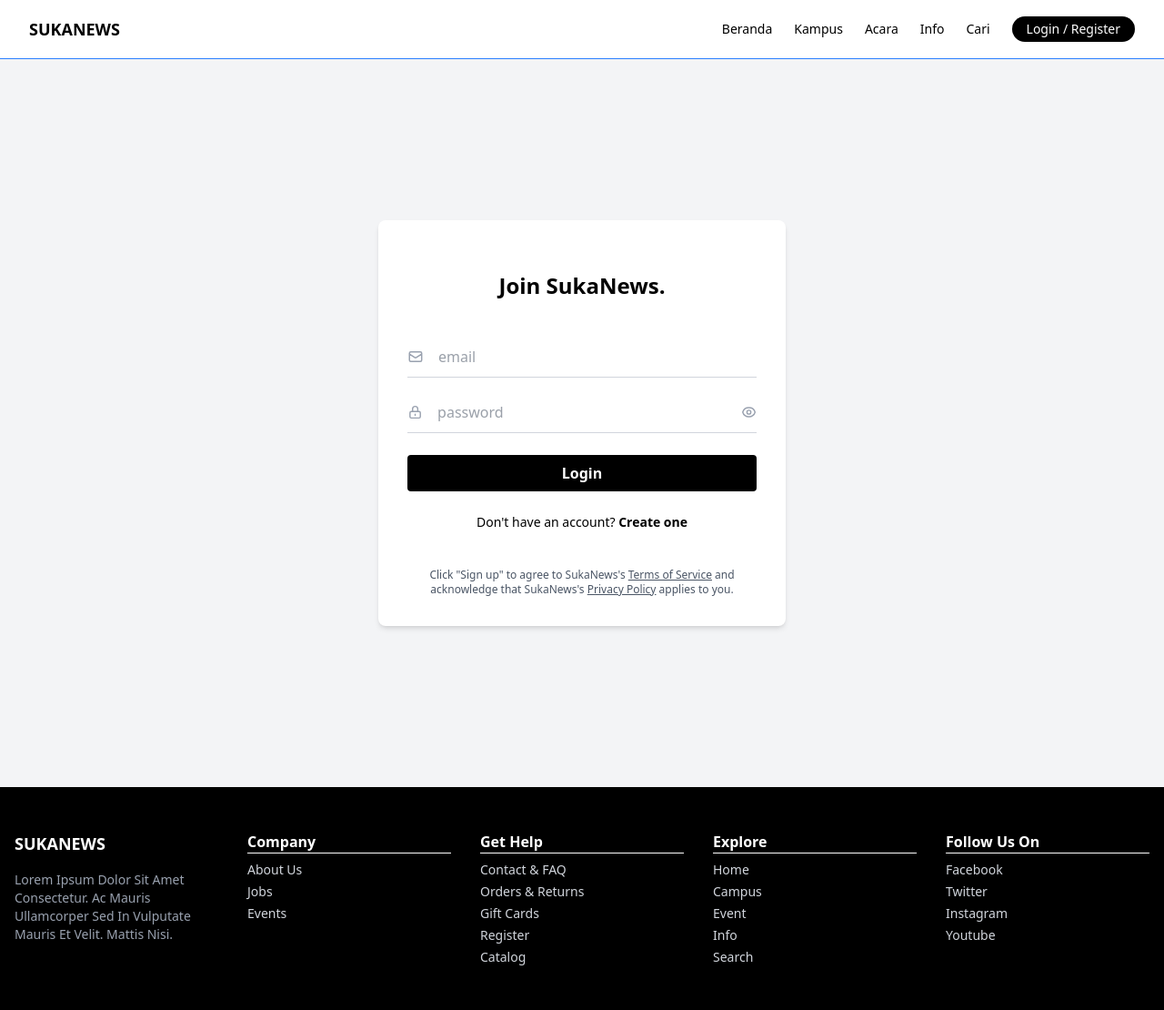
After one commit to ArbathAbdurrahman/SukaNews, a Django app: page /login/ in a window 1280 px wide. The commit adds this page. Shown: the whole page at 91% size. Run offline with Django 5.2, Linux system fonts and the light colour scheme; style sheets or scripts are compiled from the project's sources.

Commit message:
Add Database, Env, Auth Login

```diff
--- /dev/null
+++ b/sukanews/sukanews/forms.py
@@ -0,0 +1,58 @@
+from django import forms
+from django.contrib.auth.forms import UserCreationForm, AuthenticationForm
+from django.contrib.auth.models import User
+
+
+class CustomUserCreationForm(UserCreationForm):
+    """
+    Custom user creation form that uses email as username
+    """
+    email = forms.EmailField(
+        max_length=254,
+        required=True,
+        widget=forms.EmailInput(attrs={'placeholder': 'email'})
+    )
+    password1 = forms.CharField(
+        label="Password",
+        strip=False,
+        widget=forms.PasswordInput(attrs={'placeholder': 'password'})
+    )
+    password2 = forms.CharField(
+        label="Confirm Password",
+        strip=False,
+        widget=forms.PasswordInput(attrs={'placeholder': 'confirm password'})
+    )
+
+    class Meta:
+        model = User
+        fields = ('email', 'password1', 'password2')
+
+    def clean_email(self):
+        email = self.cleaned_data.get('email')
+        if User.objects.filter(email=email).exists():
+            raise forms.ValidationError("This email is already registered")
+        return email
+
+    def save(self, commit=True):
+        user = super().save(commit=False)
+        user.username = self.cleaned_data['email']  # Set username to email
+        user.email = self.cleaned_data['email']
+        if commit:
+            user.save()
+        return user
+
+
+class CustomAuthenticationForm(AuthenticationForm):
+    """
+    Custom authentication form that uses email instead of username
+    """
+    username = forms.EmailField(
+        max_length=254,
+        required=True,
+        widget=forms.EmailInput(attrs={'placeholder': 'email'})
+    )
+    password = forms.CharField(
+        label="Password",
+        strip=False,
+        widget=forms.PasswordInput(attrs={'placeholder': 'password'})
+    )
--- a/sukanews/sukanews/urls.py
+++ b/sukanews/sukanews/urls.py
@@ -11,4 +11,7 @@ urlpatterns = [
     path('event/',event, name='event'),
     path('info/',info, name='info'),
     path('read/',detail, name='read-article'),
+    path('login/',login_view, name='login'),
+    path('logout/',logout_view, name='logout'),
+    path('register/',register, name='register'),
 ] + static(settings.STATIC_URL, document_root=settings.STATIC_ROOT)
--- a/sukanews/sukanews/views.py
+++ b/sukanews/sukanews/views.py
@@ -1,5 +1,8 @@
 from django.shortcuts import render, redirect
-
+from django.contrib.auth import login, authenticate, logout
+from django.contrib.auth.decorators import login_required
+from django.contrib import messages
+from .forms import CustomUserCreationForm, CustomAuthenticationForm
 def beranda(request):
     context = {
         'nama': 'Suka News'
@@ -30,3 +33,46 @@ def detail(request):
         'nama': 'detail'
     }
     return render(request,'detail.html', context)
+
+def login_view(request):
+    """View for handling user login"""
+    if request.method == 'POST':
+        form = CustomAuthenticationForm(request, data=request.POST)
+        if form.is_valid():
+            email = form.cleaned_data.get('username')
+            password = form.cleaned_data.get('password')
+            user = authenticate(username=email, password=password)
+            if user is not None:
+                login(request, user)
+                return redirect('beranda')
+            else:
+                messages.error(request, "Invalid email or password.")
+        else:
+            messages.error(request, "Invalid email or password.")
+    else:
+        form = CustomAuthenticationForm()
+
+    return render(request, 'login.html', {'form': form})
+
+
+def register(request):
+    """View for handling user registration"""
+    if request.method == 'POST':
+        form = CustomUserCreationForm(request.POST)
+        if form.is_valid():
+            user = form.save()
+            login(request, user)
+            return redirect('beranda')
+        else:
+            for error in form.errors.values():
+                messages.error(request, error)
+    else:
+        form = CustomUserCreationForm()
+
+    return render(request, 'register.html', {'form': form})
+
+
+def logout_view(request):
+    """View for handling user logout"""
+    logout(request)
+    return redirect('login')
--- /dev/null
+++ b/sukanews/templates/login.html
@@ -0,0 +1,77 @@
+{% extends 'snippets/base.html' %}
+{% block content %}
+<div class="bg-gray-100 flex items-center justify-center min-h-screen">
+    <div class="bg-white p-8 rounded-lg shadow-md w-full max-w-md relative">
+        <!-- Close button in the top-right corner
+        <a href="{% url 'beranda' %}" class="absolute top-4 right-4 text-gray-400 hover:text-gray-600">
+            <svg xmlns="http://www.w3.org/2000/svg" class="h-5 w-5" viewBox="0 0 20 20" fill="currentColor">
+                <path fill-rule="evenodd" d="M4.293 4.293a1 1 0 011.414 0L10 8.586l4.293-4.293a1 1 0 111.414 1.414L11.414 10l4.293 4.293a1 1 0 01-1.414 1.414L10 11.414l-4.293 4.293a1 1 0 01-1.414-1.414L8.586 10 4.293 5.707a1 1 0 010-1.414z" clip-rule="evenodd" />
+            </svg>
+        </a> -->
+
+        <!-- Login Form -->
+        <div class="text-center mb-10 mt-6">
+            <h1 class="text-2xl font-bold">Join SukaNews.</h1>
+        </div>
+
+        <form method="post" action="{% url 'login' %}">
+            {% csrf_token %}
+
+            {% if messages %}
+                {% for message in messages %}
+                    <div class="mb-4 p-3 bg-red-100 text-red-700 rounded">
+                        {{ message }}
+                    </div>
+                {% endfor %}
+            {% endif %}
+
+            <div class="mb-4">
+                <div class="flex items-center border-b border-gray-300 py-2">
+                    <svg xmlns="http://www.w3.org/2000/svg" class="h-5 w-5 text-gray-400 mr-2" fill="none" viewBox="0 0 24 24" stroke="currentColor">
+                        <path stroke-linecap="round" stroke-linejoin="round" stroke-width="2" d="M3 8l7.89 5.26a2 2 0 002.22 0L21 8M5 19h14a2 2 0 002-2V7a2 2 0 00-2-2H5a2 2 0 00-2 2v10a2 2 0 002 2z" />
+                    </svg>
+                    <input type="email" name="username" id="id_username" placeholder="email" class="appearance-none bg-transparent border-none w-full text-gray-700 mr-3 py-1 px-2 leading-tight focus:outline-none" required>
+                </div>
+            </div>
+
+            <div class="mb-6">
+                <div class="flex items-center border-b border-gray-300 py-2">
+                    <svg xmlns="http://www.w3.org/2000/svg" class="h-5 w-5 text-gray-400 mr-2" fill="none" viewBox="0 0 24 24" stroke="currentColor">
+                        <path stroke-linecap="round" stroke-linejoin="round" stroke-width="2" d="M12 15v2m-6 4h12a2 2 0 002-2v-6a2 2 0 00-2-2H6a2 2 0 00-2 2v6a2 2 0 002 2zm10-10V7a4 4 0 00-8 0v4h8z" />
+                    </svg>
+                    <input type="password" name="password" id="id_password" placeholder="password" class="appearance-none bg-transparent border-none w-full text-gray-700 mr-3 py-1 px-2 leading-tight focus:outline-none" required>
+                    <svg xmlns="http://www.w3.org/2000/svg" class="h-5 w-5 text-gray-400 cursor-pointer" fill="none" viewBox="0 0 24 24" stroke="currentColor" onclick="togglePasswordVisibility()">
+                        <path stroke-linecap="round" stroke-linejoin="round" stroke-width="2" d="M15 12a3 3 0 11-6 0 3 3 0 016 0z" />
+                        <path stroke-linecap="round" stroke-linejoin="round" stroke-width="2" d="M2.458 12C3.732 7.943 7.523 5 12 5c4.478 0 8.268 2.943 9.542 7-1.274 4.057-5.064 7-9.542 7-4.477 0-8.268-2.943-9.542-7z" />
+                    </svg>
+                </div>
+            </div>
+
+            <div class="mb-6">
+                <button type="submit" class="w-full bg-black text-white font-bold py-2 px-4 rounded focus:outline-none focus:shadow-outline">
+                    Login
+                </button>
+            </div>
+
+            <div class="text-center text-sm">
+                <p>Don't have an account? <a href="{% url 'register' %}" class="font-bold text-black">Create one</a></p>
+            </div>
+        </form>
+
+        <div class="mt-10 text-center text-xs text-gray-600">
+            <p>Click "Sign up" to agree to SukaNews's <a href="#" class="underline">Terms of Service</a> and acknowledge that SukaNews's <a href="#" class="underline">Privacy Policy</a> applies to you.</p>
+        </div>
+    </div>
+</div>
+
+<script>
+    function togglePasswordVisibility() {
+        const passwordInput = document.getElementById('id_password');
+        if (passwordInput.type === 'password') {
+            passwordInput.type = 'text';
+        } else {
+            passwordInput.type = 'password';
+        }
+    }
+</script>
+{% endblock content %}
--- a/sukanews/templates/snippets/navbar.html
+++ b/sukanews/templates/snippets/navbar.html
@@ -10,7 +10,7 @@
             <a href="{% url 'event' %}" class="text-sm hover:underline">Acara</a>
             <a href="{% url 'info' %}" class="text-sm hover:underline">Info</a>
             <a href="{% url 'read-article' %}" class="text-sm hover:underline">Cari</a>
-            <a href="{% url 'beranda' %}" class="bg-black text-white text-sm px-4 py-1 rounded-full">Login / Register</a>
+            <a href="{% url 'login' %}" class="bg-black text-white text-sm px-4 py-1 rounded-full">Login / Register</a>
         </div>
       </div>
     </div>
```
Also changed, not shown: sukanews/sukanews/settings.py (+33 -76 lines), sukanews/templates/register.html (added, +85 -0 lines).
